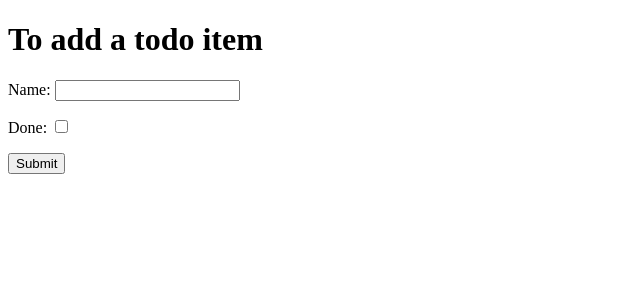
After one commit to ZonyLaw/fsf-django, a Django app: page /add in a window 1280 px wide. The commit adds this page. Shown: the top 300 px of the page, without its empty margins (0-640 px from the left). Run offline with Django 4.2, Linux system fonts and the light colour scheme.

Commit message:
update with the add function to the todo list

```diff
--- a/django_todo/urls.py
+++ b/django_todo/urls.py
@@ -15,9 +15,10 @@ Including another URLconf
 """
 from django.contrib import admin
 from django.urls import path
-from todo.views import get_todo_list
+from todo.views import get_todo_list, add_item
 
 urlpatterns = [
     path('admin/', admin.site.urls),
-    path('', get_todo_list, name='get_todo_list')
+    path('', get_todo_list, name='get_todo_list'),
+    path('add', add_item, name='add')
 ]
--- /dev/null
+++ b/todo/templates/todo/add_item.html
@@ -0,0 +1,32 @@
+<!DOCTYPE html>
+<html lang="en">
+<head>
+    <meta charset="UTF-8">
+    <meta http-equiv="X-UA-Compatible" content="IE=edge">
+    <meta name="viewport" content="width=device-width, initial-scale=1.0">
+    <title>Document</title>
+</head>
+<body>
+    <h1>To add a todo item</h1>
+    <form method="post" action="add">
+        {% csrf_token %} <!-- this is ensure the submission is recieved otherwise djsango will throw an error -->
+        <div>
+            <p>
+                <label for="id_name">Name:</label>
+                <input type="text" id="id_name" name="item_name" />
+            </p>
+        </div>
+        <div>
+            <p>
+                <label for="id_done">Done:</label>
+                <input type="checkbox" id="id_done" name="done" />
+            </p>
+        </div>
+        <div>
+            <p>
+                <button type="submit">Submit</button>
+            </p>
+        </div>
+    </form>
+</body>
+</html>
--- a/todo/templates/todo/todo_list.html
+++ b/todo/templates/todo/todo_list.html
@@ -23,5 +23,6 @@
            <tr><td>You have nothing to do</td></tr>
         {%endfor%}
     </table>
+    <a href = "/add">Add an Item</a>
 </body>
 </html>
--- a/todo/views.py
+++ b/todo/views.py
@@ -1,4 +1,4 @@
-from django.shortcuts import render
+from django.shortcuts import render, redirect
 from .models import Item
 # Create your views here.
 
@@ -9,3 +9,13 @@ def get_todo_list(request):
         'items': items
     }
     return render(request, "todo/todo_list.html", context)
+
+
+def add_item(request):
+    if request.method == 'POST':
+        name = request.POST.get('item_name')
+        done = 'done' in request.POST
+        Item.objects.create(name=name, done=done)
+        print(done)
+        return redirect('get_todo_list')
+    return render(request, "todo/add_item.html")
```
Also changed, not shown: db.sqlite3.
